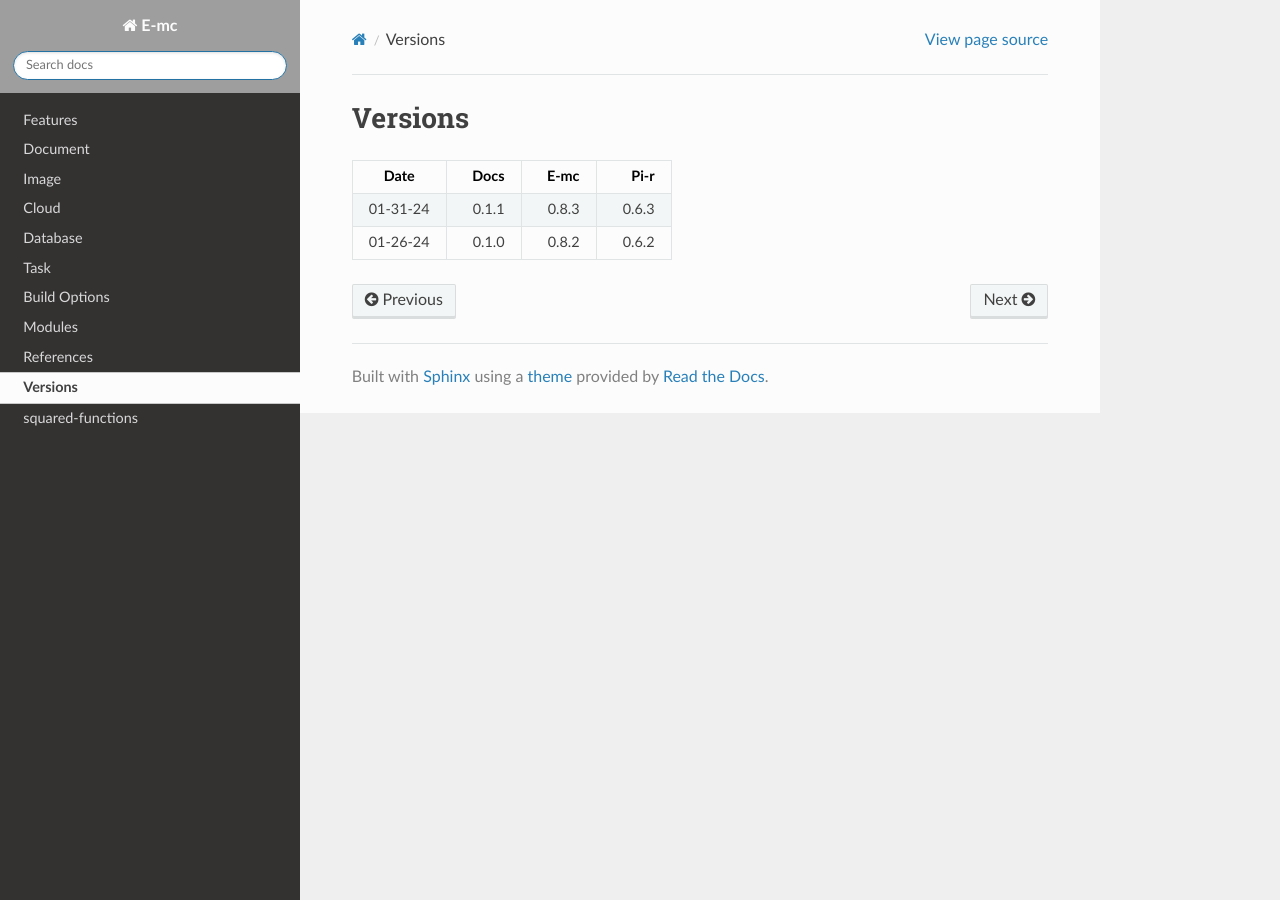
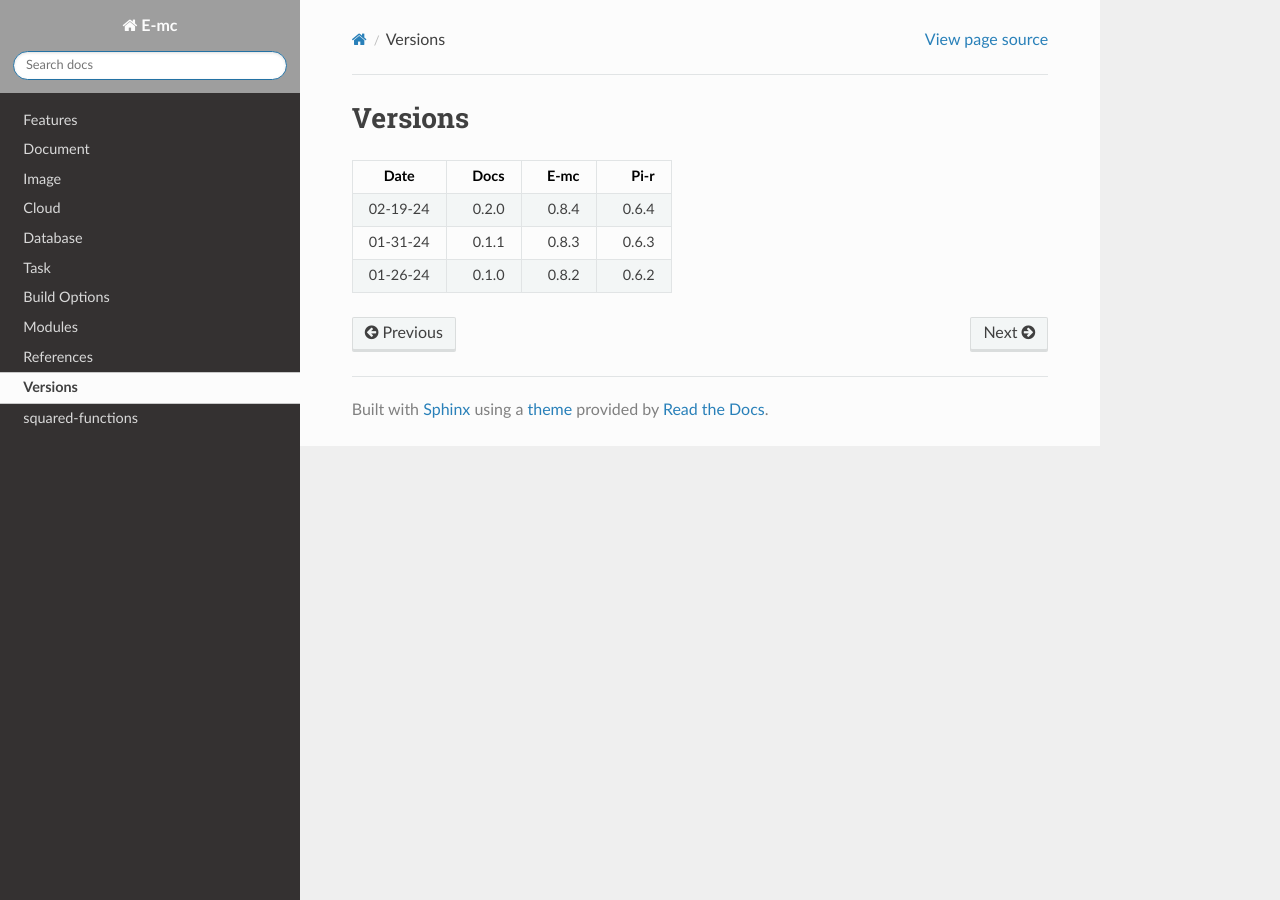
Before and after one commit to anpham6/chrome-docs, a Sphinx documentation site: the page built from source/versions.rst, in a window 1280 px wide. Built offline with Sphinx 7.4.7 and the Read the Docs theme 2.0.0, drawn with Linux system fonts in a browser that asks for light colours; grey boxes are pictures that could not be loaded.

Commit message:
Publish: chrome-docs @ 0.2.0 [e-mc 0.8.4] [pi-r 0.6.4]

```diff
--- a/source/conf.py
+++ b/source/conf.py
@@ -9,7 +9,7 @@
 project = 'E-mc'
 copyright = 'squared 2024'
 author = 'An Pham'
-release = '0.8.3'
+release = '0.8.4'
 
 # -- General configuration ---------------------------------------------------
 # https://www.sphinx-doc.org/en/master/usage/configuration.html#general-configuration
--- a/source/modules/file-manager.rst
+++ b/source/modules/file-manager.rst
@@ -105,7 +105,7 @@ Interface
       fetchBuffer(uri: string | URL, options?: OpenOptions): Promise<Buffer | string | null>;
       fetchFiles(uri: string | URL, pathname: string): Promise<string[]>;
       fetchFiles(uri: string | URL, options?: Aria2Options | string): Promise<string[]>;
-      updateProgress(name: "request", id: number | string, receivedBytes: number, totalBytes: number, finished?: boolean): void;
+      updateProgress(name: "request", id: number | string, receivedBytes: number, totalBytes: number, dataTime?: HighResolutionTime): void;
       start(emptyDir?: boolean): Promise<FinalizeResult>;
       processAssets(emptyDir?: boolean, using?: ExternalAsset[]): void;
       deleteFile(src: string, promises: boolean): Promise<void>;
--- a/source/versions.rst
+++ b/source/versions.rst
@@ -7,6 +7,7 @@ Versions
 ======== ======== ======== ========
   Date       Docs     E-mc     Pi-r
 ======== ======== ======== ========
+02-19-24    0.2.0    0.8.4    0.6.4
 01-31-24    0.1.1    0.8.3    0.6.3
 01-26-24    0.1.0    0.8.2    0.6.2
 ======== ======== ======== ========
```
Also changed, not shown: README.md (+1 -0 lines).
